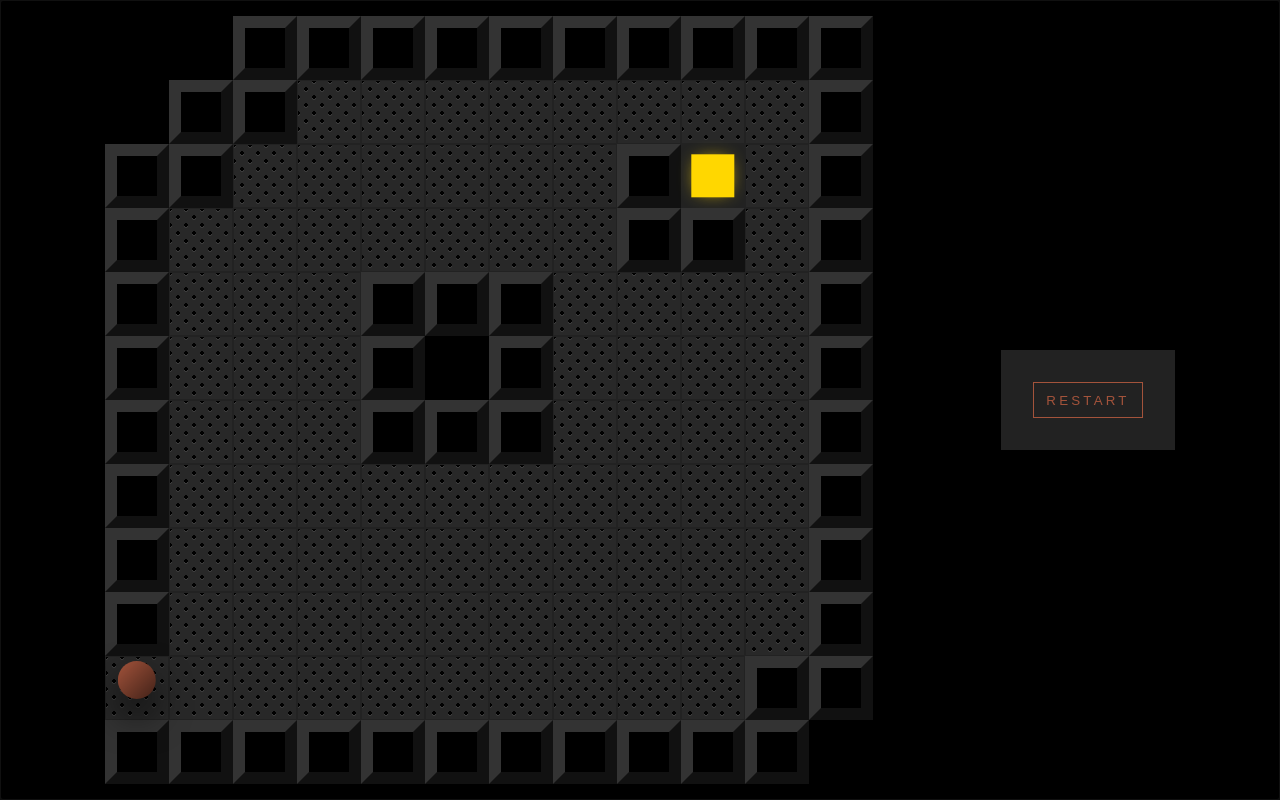
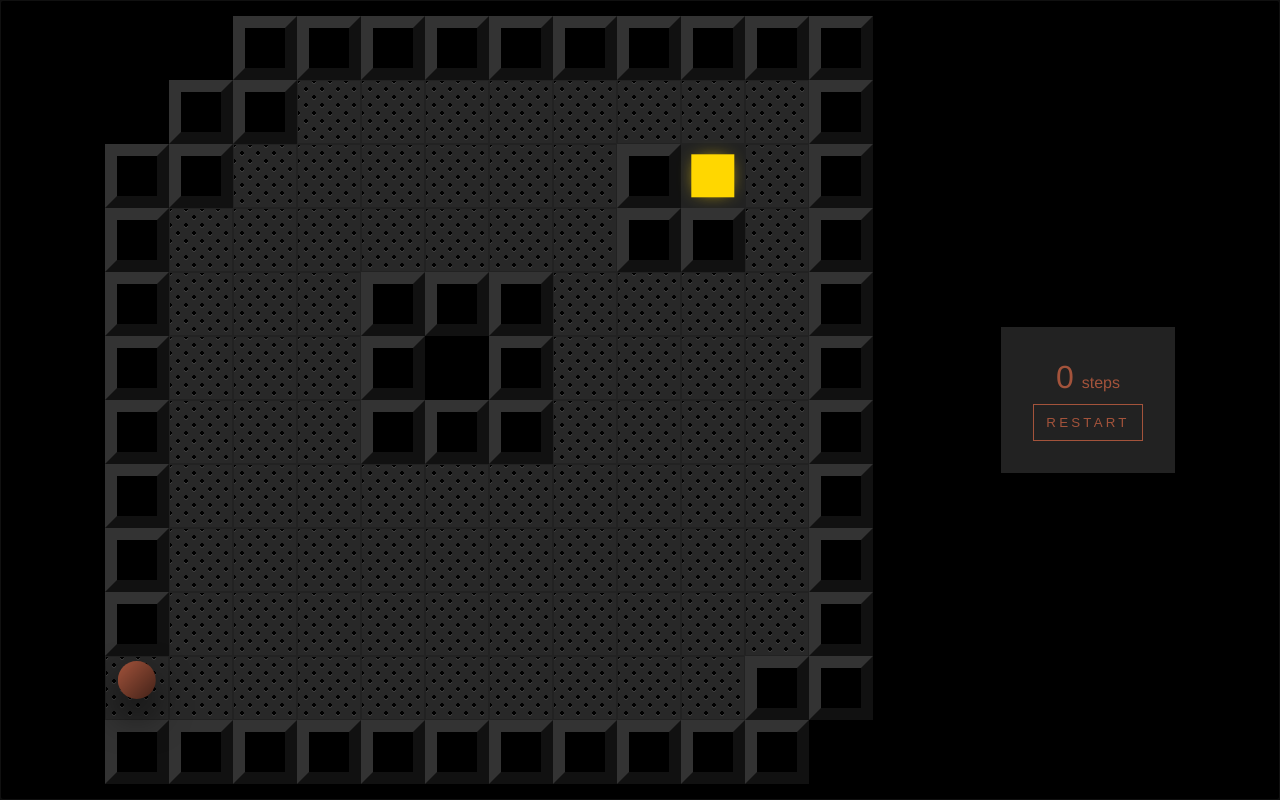
Before and after one commit to devmount/lava-ball, a Vue app: page / in a window 1280 px wide. Built offline with nearby package versions, Linux system fonts and the light colour scheme.

Commit message:
➕ add step counter

```diff
--- a/src/App.vue
+++ b/src/App.vue
@@ -1,5 +1,14 @@
 <template>
-  <div id="app" ref="game" tabindex="0" @keydown.left="left" @keydown.right="right" @keydown.up="up" @keydown.down="down">
+  <div
+    id="app"
+    ref="game"
+    tabindex="0"
+    @keydown.left="left"
+    @keydown.right="right"
+    @keydown.up="up"
+    @keydown.down="down"
+    @keydown.escape="restart"
+  >
     <!-- map section -->
     <div id="map">
       <div v-for="(y, i) in map.y+2" class="column">
@@ -21,6 +30,10 @@
     </div>
     <!-- dashboard -->
     <div id="dashboard">
+      <div class="number">
+        <span class="size-2x">{{ player.steps }}</span>
+        <label>steps</label>
+      </div>
       <button class="btn" @click="restart">Restart</button>
     </div>
   </div>
@@ -52,6 +65,7 @@ export default {
       player: {
         x:0, y:10,
         active: true,
+        steps: 0,
         lastDirection: 'right',
       }
     }
@@ -97,6 +111,7 @@ export default {
       this.game.init = false
       this.player.x = x
       this.player.y = y
+      this.player.steps++
       this.$refs.player.style.left = 4*x + 'rem'
       this.$refs.player.style.top = 4*y + 'rem'
     },
@@ -132,6 +147,7 @@ export default {
     restart () {
       this.player.x = this.map.start.x
       this.player.y = this.map.start.y
+      this.player.steps = -1
       this.go(this.player.x, this.player.y)
       this.game.init = true
     },
@@ -167,6 +183,7 @@ html, body
   margin 0
   font-size $unit
 
+// layout
 #app
   font-family Avenir, Helvetica, Arial, sans-serif
   -webkit-font-smoothing antialiased
@@ -274,9 +291,18 @@ html, body
     display flex
     justify-content center
     align-items center
+    flex-direction column
     margin-left 8rem
     padding 2rem
     background $available
+
+    & > *:not(:last-child)
+      margin-bottom .5rem
+
+// text
+.size-2x {
+  font-size 2rem
+}
 
 // buttons
 .btn
@@ -311,6 +337,16 @@ html, body
     color $light
     text-decoration none
 
+// featured numbers
+.number
+  background $available
+  text-align center
+  color $primary
+
+  label
+    display inline-block
+    margin-left .5rem
+
 // animations
 @keyframes idle
   from
```
